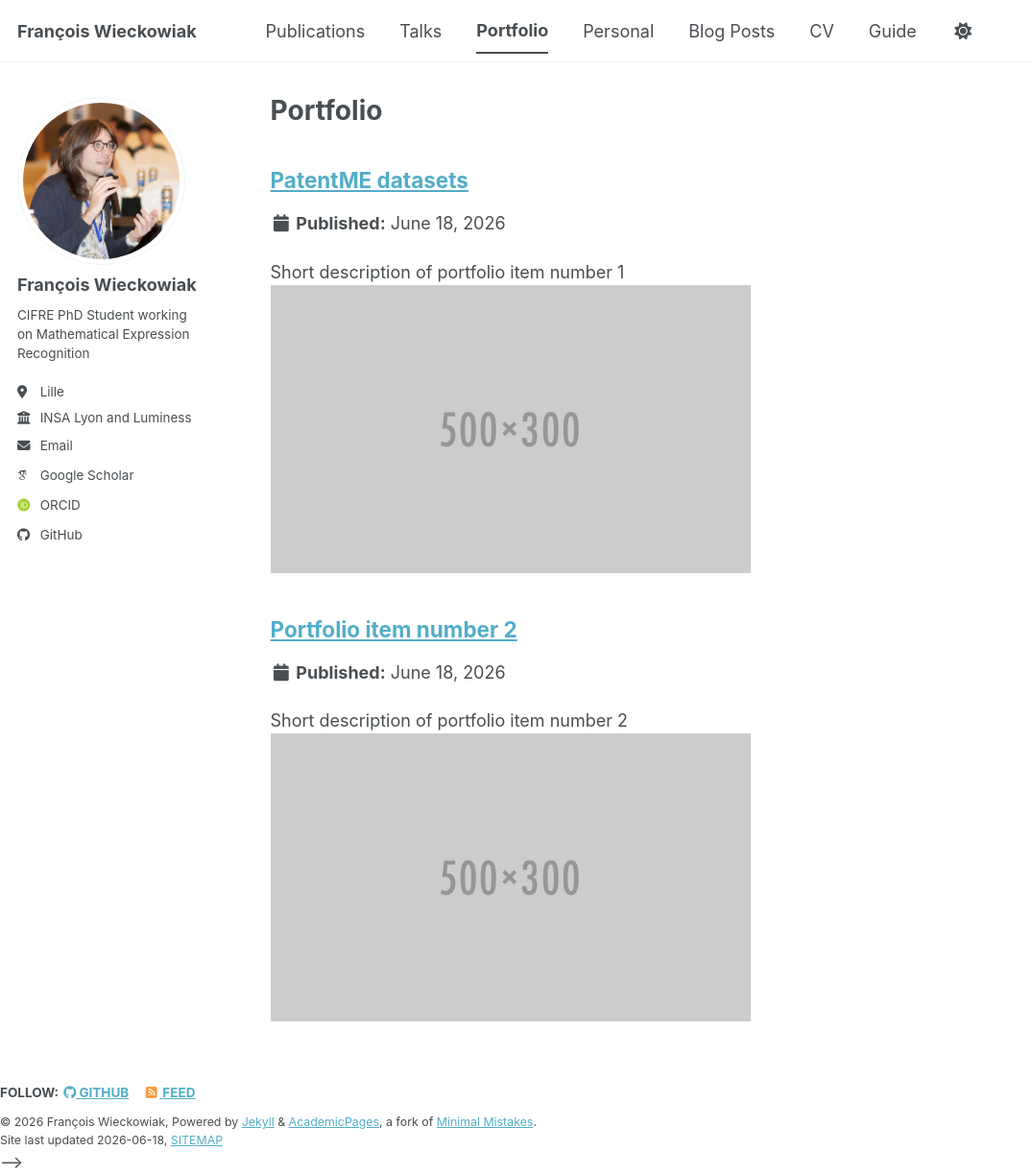
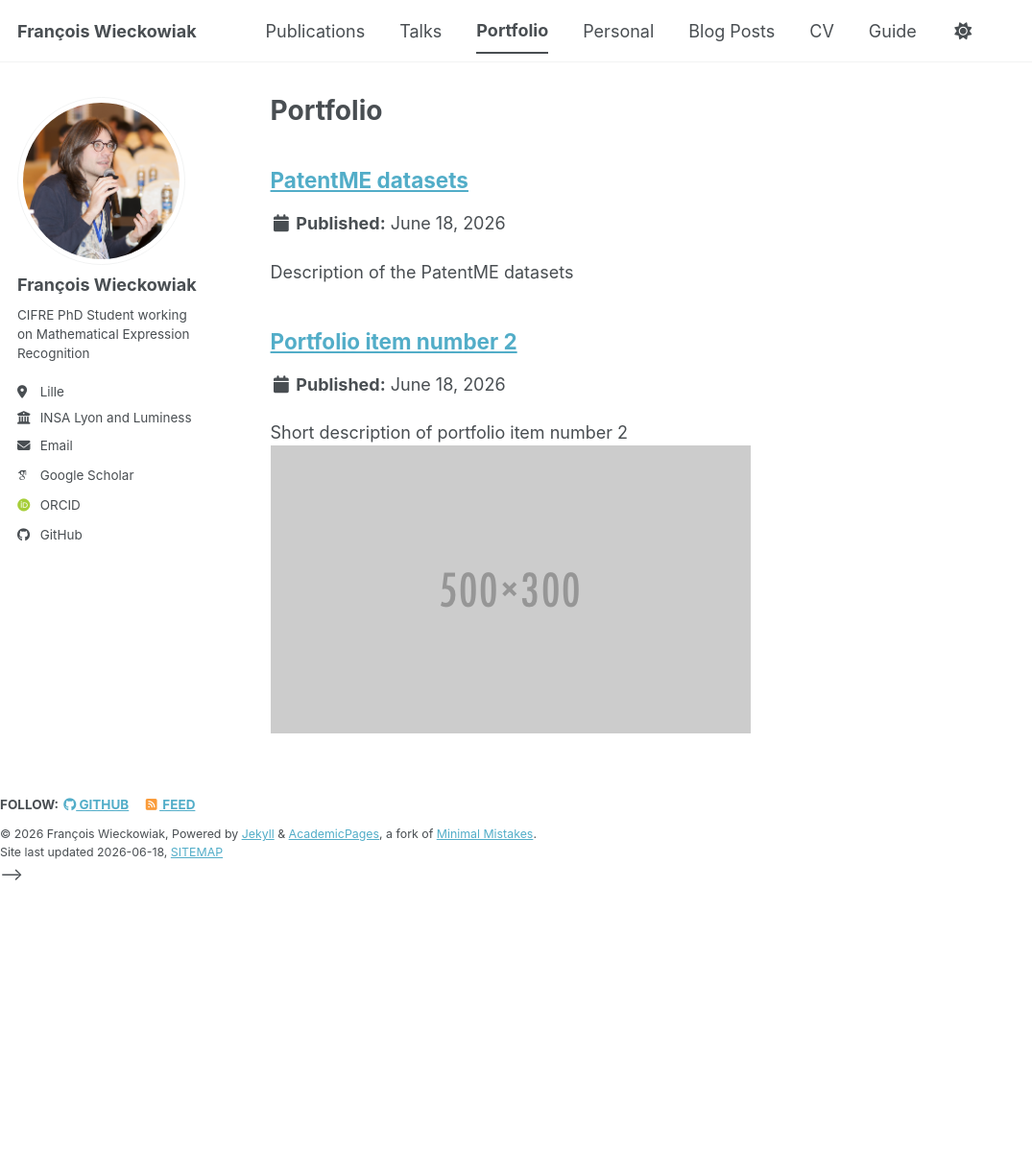
Before and after one commit to fwieckowiak/fwieckowiak.github.io, a Jekyll site: the page built from _pages/portfolio.html, in a window 1280 px wide and 1224 px high. Shown: the whole window at 96% size, without its empty margins (0-1075 px from the left). Built offline with Jekyll 4.4.1, drawn with Linux system fonts in a browser that asks for light colours; some web fonts are replaced; a script bundle is joined from its source files by our own code; library files that are not in the unit come from our copies.

Commit message:
edit patent ME image

```diff
--- a/_portfolio/PatentME.md
+++ b/_portfolio/PatentME.md
@@ -1,6 +1,6 @@
 ---
 title: "PatentME datasets"
-excerpt: "Short description of portfolio item number 1<br/><img src='/images/500x300.png'>"
+excerpt: "Description of the PatentME datasets"
 collection: portfolio
 ---
 
@@ -10,7 +10,7 @@
 
 In the process of patent publication, the original documents are scanned using Optical Character Recognition (OCR) systems as well as human annotators to extract the textual and mathematical content. OCR systems often struggle with accurately recognizing mathematical expressions due to their complex structure and diverse notations. Also, patent applications documents can be very heterogeneous in terms of formatting and quality, as you can see in Figure 1.
 
-| ![Figure 1: Sample math expressions with varying quality and fonts](/images/PatentME/example_patentOCR.png) |
+| ![Figure 1: Sample math expressions with varying quality and fonts](/images/PatentME/ex_ME_2.png) |
 |:--:|
 | *Figure 1: Sample math expressions with varying quality and fonts found in patent documents* |
 
```
Also changed, not shown: images/PatentME/ex_ME_2.png (added).
